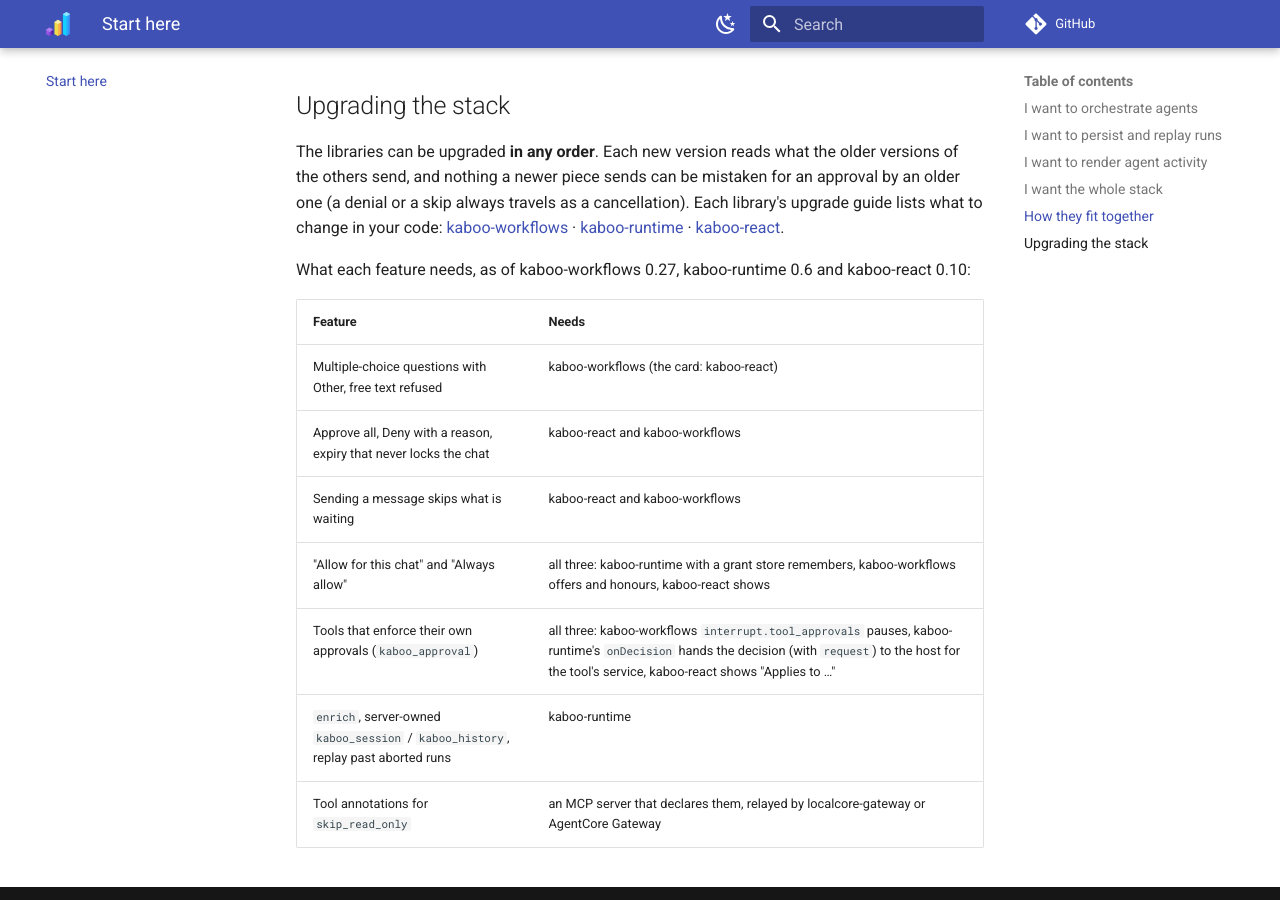
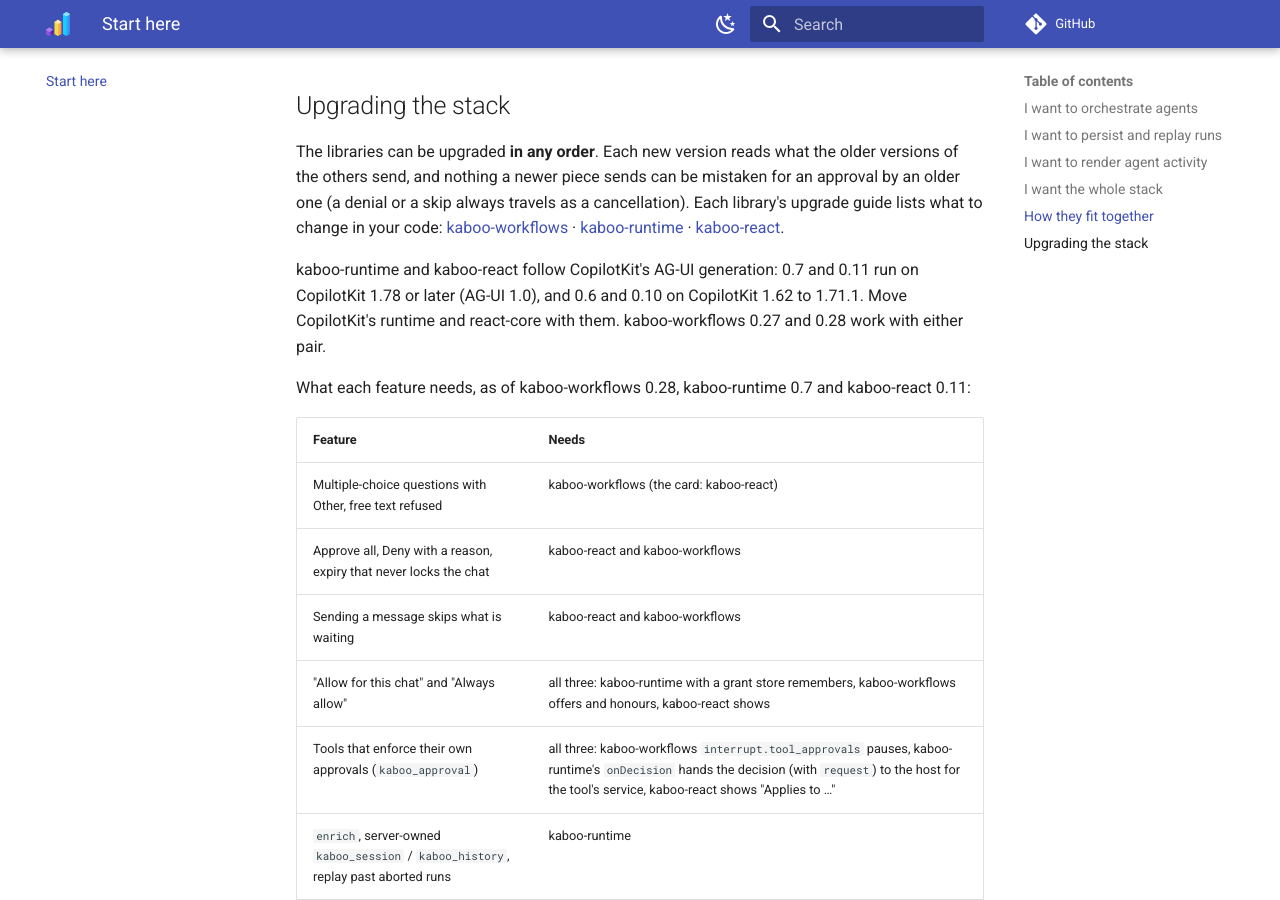
Before and after one commit to gl-pgege/kaboo-docs, an MkDocs documentation site: the page built from docs/start-here.md, in a window 1280 px wide and 900 px high, scrolled down 1781 px. Built offline with MkDocs 1.6.1 and Material for MkDocs 9.7.7, drawn with Linux system fonts in a browser that asks for light colours; comment, search, counter and statistics services are not loaded.

Commit message:
docs: the AG-UI 1.0 generation in Upgrading the stack
kaboo-runtime 0.7 and kaboo-react 0.11 run on CopilotKit 1.78 or later; 0.6 and 0.10 cover 1.62 to 1.71.1; kaboo-workflows 0.27 and 0.28 work with either.

```diff
--- a/docs/start-here.md
+++ b/docs/start-here.md
@@ -82,8 +82,13 @@
 [kaboo-runtime](https://gl-pgege.github.io/kaboo-runtime/upgrading/) ·
 [kaboo-react](https://gl-pgege.github.io/kaboo-react/upgrading/).
 
-What each feature needs, as of kaboo-workflows 0.27, kaboo-runtime 0.6 and
-kaboo-react 0.10:
+kaboo-runtime and kaboo-react follow CopilotKit's AG-UI generation: 0.7 and
+0.11 run on CopilotKit 1.78 or later (AG-UI 1.0), and 0.6 and 0.10 on CopilotKit
+1.62 to 1.71.1. Move CopilotKit's runtime and react-core with them. kaboo-workflows
+0.27 and 0.28 work with either pair.
+
+What each feature needs, as of kaboo-workflows 0.28, kaboo-runtime 0.7 and
+kaboo-react 0.11:
 
 | Feature | Needs |
 |---|---|
```
Also changed, not shown: HANDOFF.md (+2 -2 lines).
